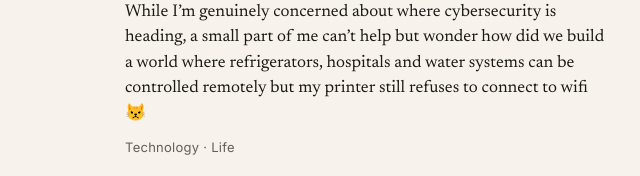
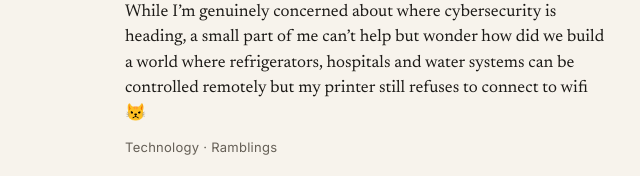
Before and after one commit to lennise-ng/lennise.com, a plain HTML site: page docs/index.html in a window 1280 px wide. Shown: the part 880-1056 px from the top of the page, 355-995 px from the left. Drawn offline with Linux system fonts and the light colour scheme.

Commit message:
Margins: retag 2026-11-07 note as Technology · Ramblings
Co-Authored-By: Claude Fable 5.1 <noreply@anthropic.com>
Claude-Session: https://claude.ai/code/session_01GrzwALXN6kV9W3AQFtRir7

```diff
--- a/docs/index.html
+++ b/docs/index.html
@@ -55,7 +55,7 @@
   <div class="margin">
   <time datetime="2026-11-07">7 Nov</time>
   <div><div class="prose small"><p>Just this week, hackers have been found manipulating blood-storage temperatures, disrupt water systems and steal billions from cryptocurrency platforms.</p>
-<p>While I’m genuinely concerned about where cybersecurity is heading, a small part of me can’t help but wonder how did we build a world where refrigerators, hospitals and water systems can be controlled remotely but my printer still refuses to connect to wifi 😾</p></div><p class="meta">Technology · Life</p></div>
+<p>While I’m genuinely concerned about where cybersecurity is heading, a small part of me can’t help but wonder how did we build a world where refrigerators, hospitals and water systems can be controlled remotely but my printer still refuses to connect to wifi 😾</p></div><p class="meta">Technology · Ramblings</p></div>
 </div>
 <div class="margin">
   <time datetime="2026-11-04">4 Nov</time>
```
Also changed, not shown: docs/margins/index.html (+1 -1 lines), 1 other file.
